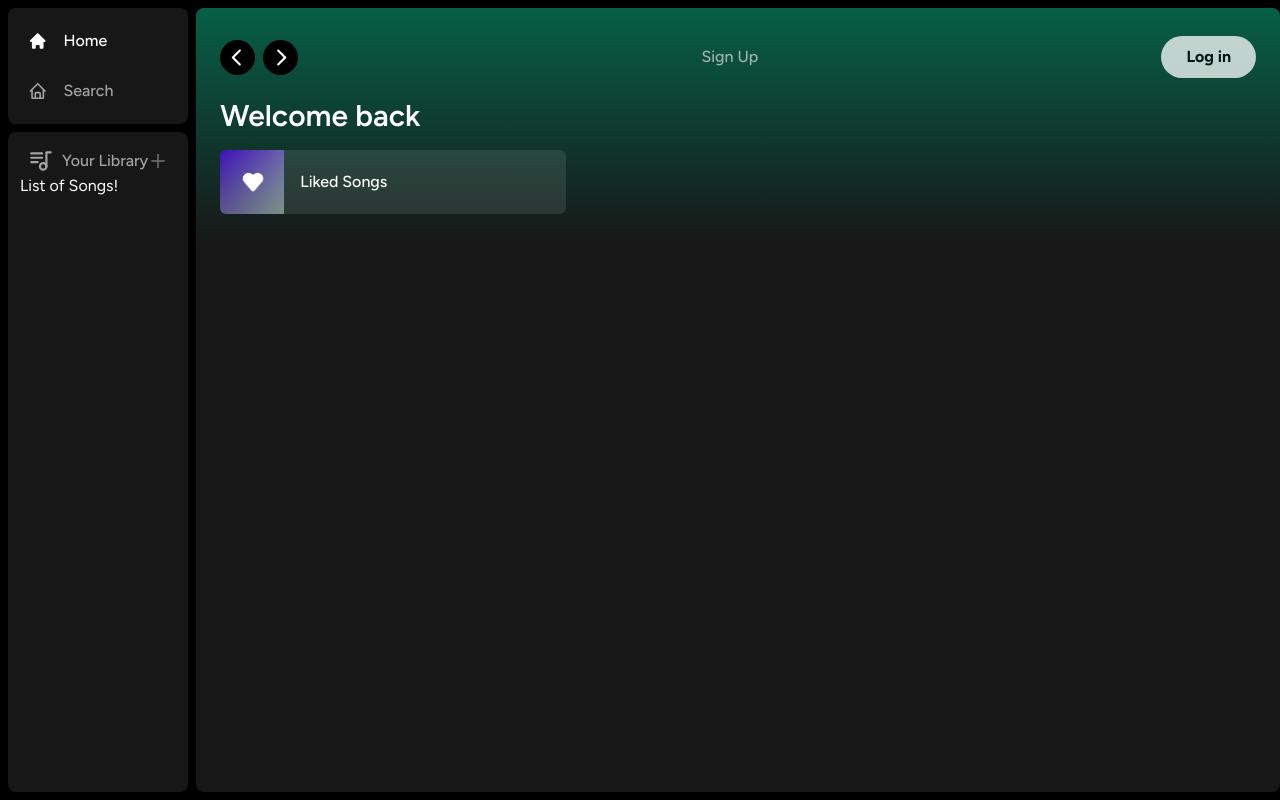
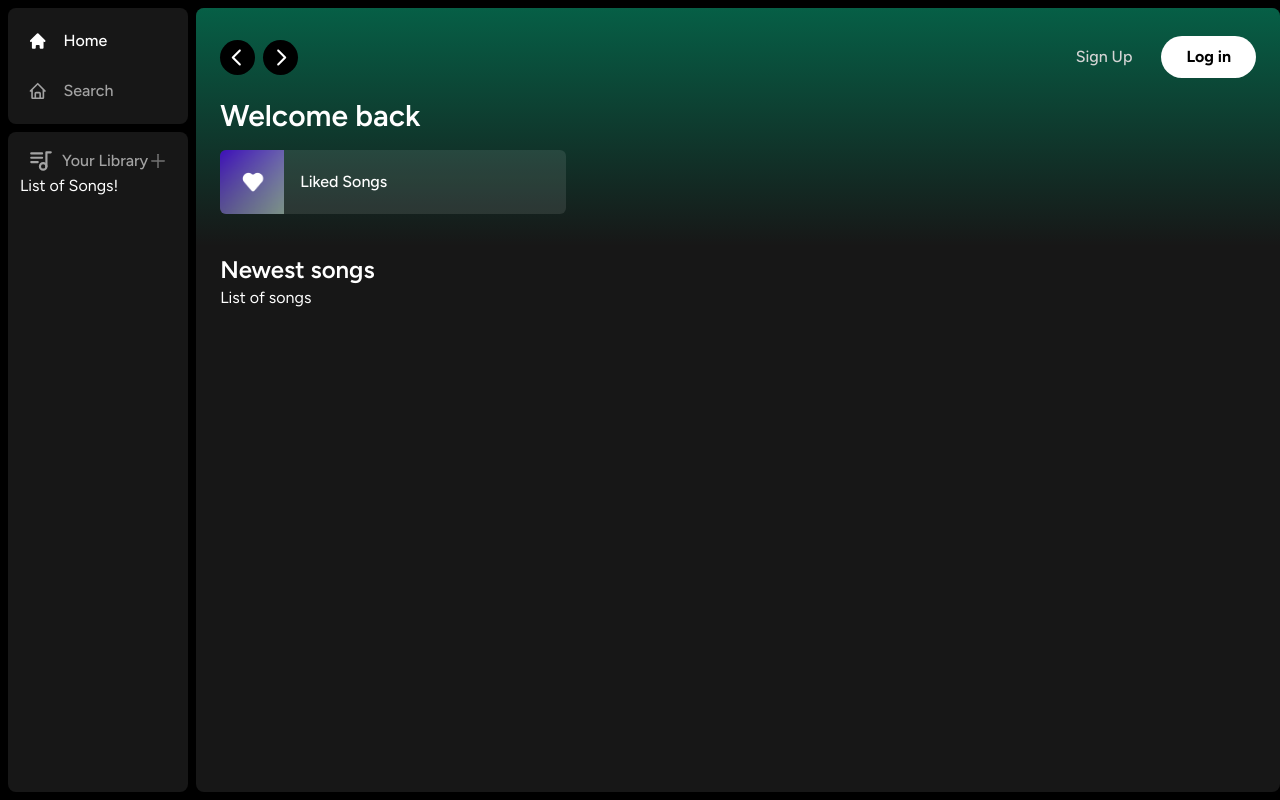
Before and after one commit to michaelorina/fullstack-spotify-clone, a Next.js app: page / in a window 1280 px wide. Built offline with nearby package versions, Linux system fonts and the light colour scheme.

Commit message:
finalize layout!

```diff
--- a/app/(site)/page.tsx
+++ b/app/(site)/page.tsx
@@ -37,6 +37,16 @@ export default function Home() {
               </div>
           </div>
         </Header>
+        <div className="mt-2 mb-7 px-6">
+          <div className="flex justify-between items-center">
+            <h1 className="text-white font-semibold text-2xl">
+              Newest songs
+            </h1>
+          </div>
+          <div>
+            List of songs
+          </div>
+        </div>
       </div>
     )
 }
--- a/components/Button.tsx
+++ b/components/Button.tsx
@@ -22,11 +22,11 @@ const Button = forwardRef <HTMLButtonElement, ButtonProps>(({
                 border-transparent
                 py-3
                 px-3
-                disabled: cursor-not-allowed
-                disabled: opacity-50
+                disabled:cursor-not-allowed
+                disabled:opacity-50
                 text-black
                 font-bold
-                hover: opacity-75
+                hover:opacity-75
                 transition
             `,
                 className
--- a/components/Header.tsx
+++ b/components/Header.tsx
@@ -105,6 +105,7 @@ const Header: React.FC<HeaderProps> = ({
                     "
                 >
                     <>
+                        <div>
                             <Button
                             className="
                                 onClick = {() = {}}
@@ -114,17 +115,8 @@ const Header: React.FC<HeaderProps> = ({
                             ">
                                 Sign Up
                             </Button>
-                    </>
                         </div>
-                <div
-                    className="
-                        flex
-                        justify-between
-                        items-center
-                        gap-x-4
-                    "
-                >
-                    <>
+                        <div>
                             <Button
                             className="
                                 onClick = {() = {}}
@@ -134,6 +126,7 @@ const Header: React.FC<HeaderProps> = ({
                             ">
                                 Log in
                             </Button>
+                        </div>
                     </>
                 </div>
             </div>
```
Lines whose indentation alone changed are shown as unchanged.
